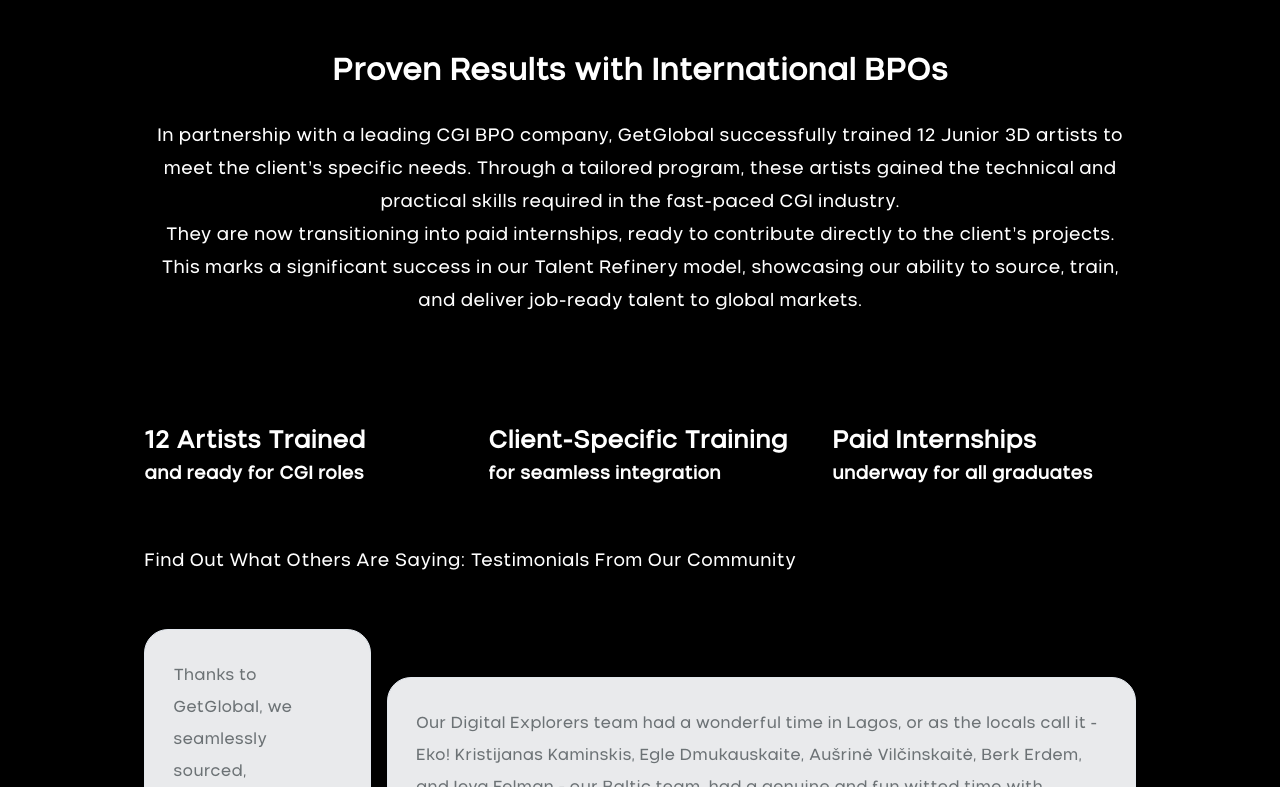
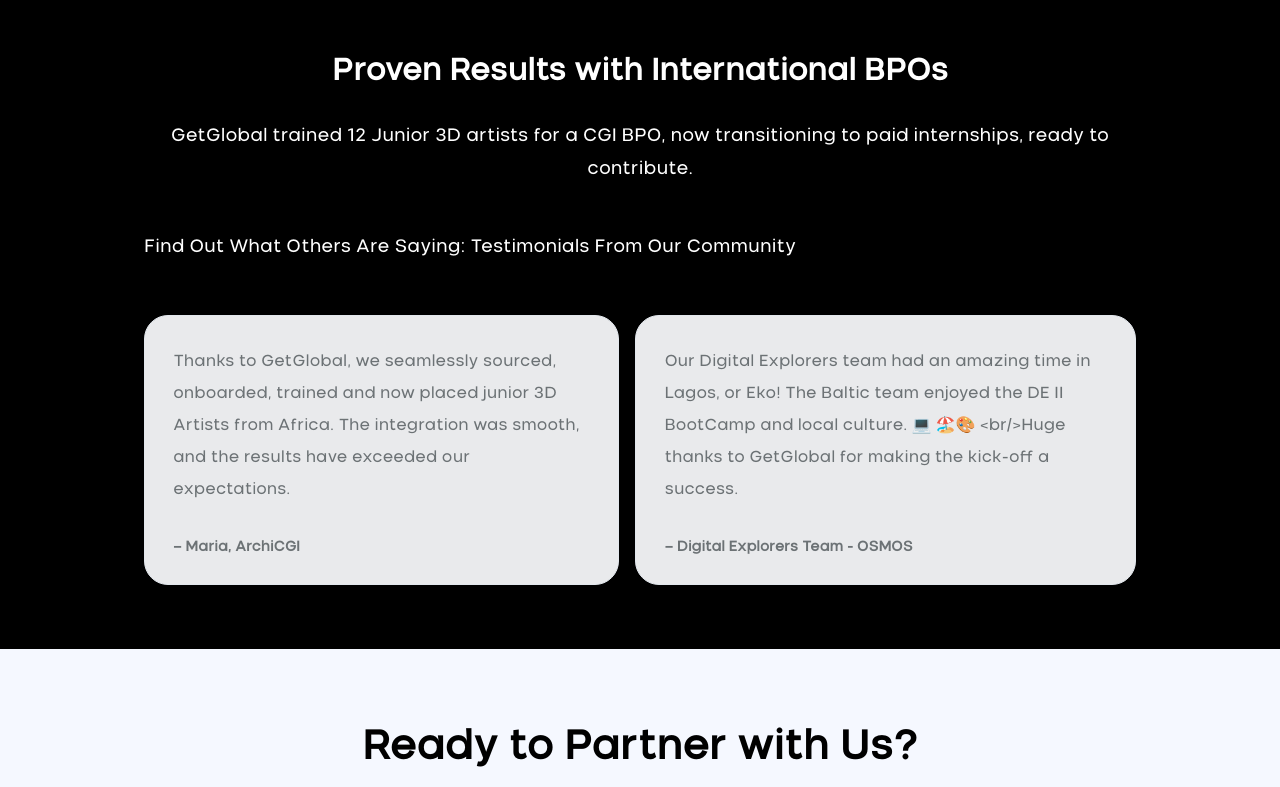
Before and after one commit to TechieTee/get-global, a React (Create React App) app: page / in a window 1280 px wide. Shown: the part 3993-4780 px from the top of the page. Built offline with nearby package versions, Linux system fonts and the light colour scheme; a web font is replaced by a local one.

Commit message:
Update Success.tsx

```diff
--- a/src/pages/Success.tsx
+++ b/src/pages/Success.tsx
@@ -37,10 +37,9 @@
                 Proven Results with International BPOs
             </h2>
             <h4 className="text-white text-center text-[18px] mb-4 font-normal leading-[28px] lg:leading-[33px] md:leading-[33px]">
-                In partnership with a leading CGI BPO company, GetGlobal successfully trained 12 Junior 3D artists to meet the client’s specific needs. Through a tailored program, these artists gained the technical and practical skills required in the fast-paced CGI industry. <br/> They are now transitioning into paid internships, ready to contribute directly to the client’s projects.
-                This marks a significant success in our Talent Refinery model, showcasing our ability to source, train, and deliver job-ready talent to global markets.
+            GetGlobal trained 12 Junior 3D artists for a CGI BPO, now transitioning to paid internships, ready to contribute.
             </h4>
-            <div className="">
+{/*             <div className="">
                 <div className="grid items-center justify-center grid-cols-1 md:grid-cols-2 lg:grid-cols-3 grid-cols-1 gap-[40px]">
                     {cards.map((card, index) => (
                         <div
@@ -58,7 +57,7 @@
                         </div>
                     ))}
                 </div>
-            </div>
+            </div> */}
             <h4 className="text-white lg:text-left text-center md:text-left text-[18px] mb-6 font-normal ">
                 Find Out What Others Are Saying: Testimonials From Our Community</h4>
             <div className=" flex flex-col md:flex-col lg:flex-row  items-center gap-4">
@@ -74,8 +73,8 @@
                 </div>
                 <div className="bg-[#E9EAEC] border border-[#E2E7ED] rounded-3xl p-7">
                     <p className="mb-8 leading-8 text-[#6C7275] text-[16px] font-normal">
-                        {`Our Digital Explorers team had a wonderful time in Lagos, or as the locals call it - Eko! Kristijanas Kaminskis, Egle Dmukauskaite, Aušrinė Vilčinskaitė, Berk Erdem, and Ieva Felman - our Baltic team, had a genuine and fun witted time with participants, throughout the DE II selection bootcamp, mixed with the local businesses and got the chance to experience Lagos from many different angles. 💻 🏖️🎨
-<br/>All of this couldn’t have happened without our trusty partner GetGlobal by TeleSoftas, who not only guided us through the busy streets of Lagos but made sure that the official kick-off of the Digital Explorers II journey in Nigeria went perfectly well! Kudos to Jane Odonwodo, Emmanuel Mimshach Obioha, Sandra Edeh, Ibeabuchi Gideon CSM®, Sharon-Rose Banjo-Ogunleye!`}
+                        {`Our Digital Explorers team had an amazing time in Lagos, or Eko! The Baltic team enjoyed the DE II BootCamp and local culture. 💻 🏖️🎨
+<br/>Huge thanks to GetGlobal for making the kick-off a success.`}
                     </p>
                     <span className="block text-sm text-[#6C7275] font-semibold">
                         – Digital Explorers Team - OSMOS
```
